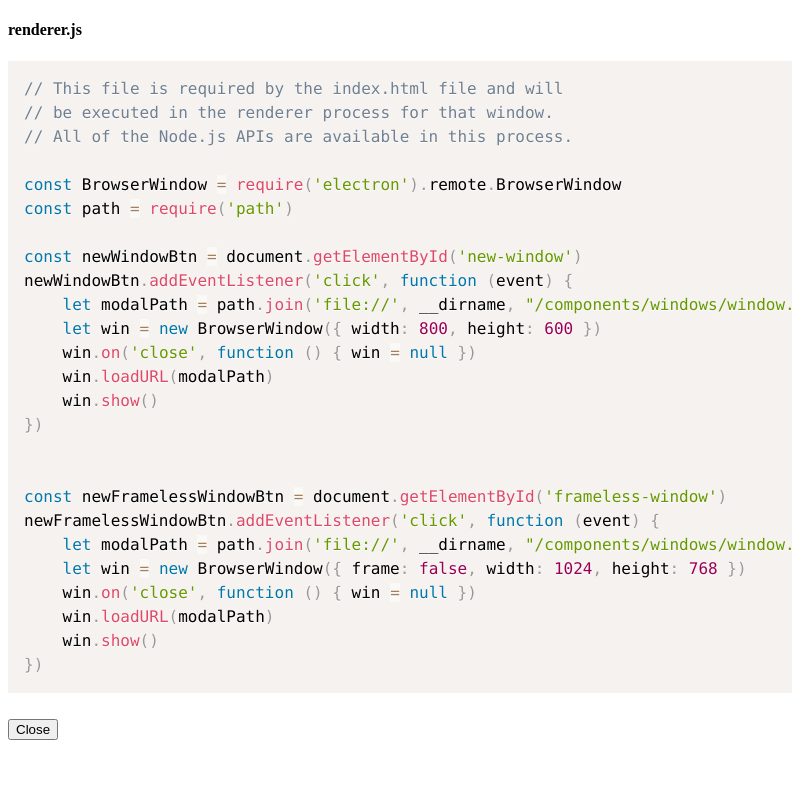
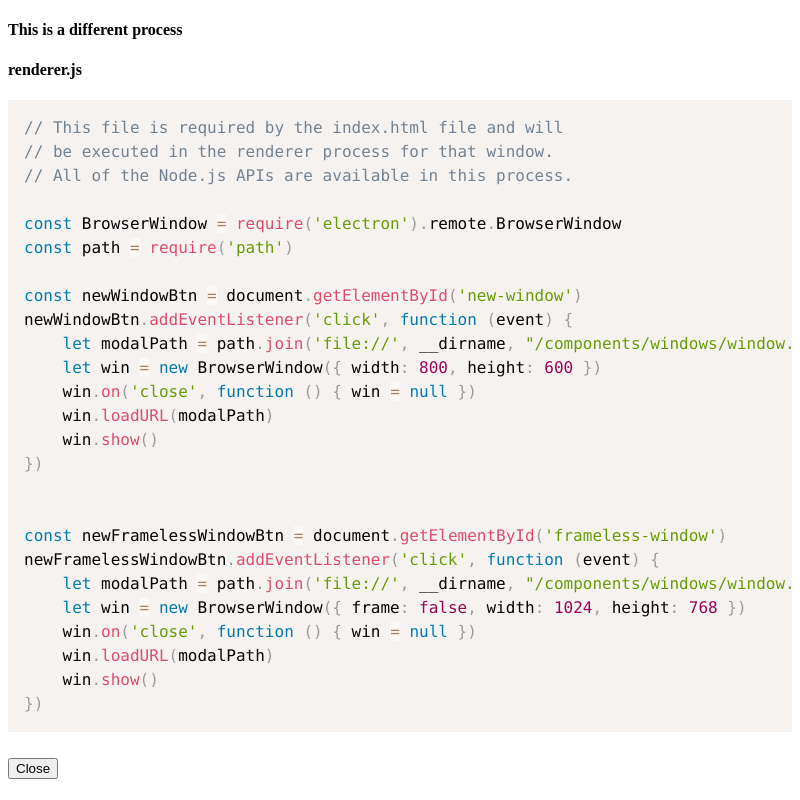
Before and after one commit to atlemagnussen/my-electron-test, an Electron app: page app/components/windows/window.html in a window 800 px wide. Drawn offline with Linux system fonts and the light colour scheme.

Commit message:
change some text

```diff
--- a/app/components/windows/window.html
+++ b/app/components/windows/window.html
@@ -8,6 +8,7 @@
         <script src="../../prism.js"></script>
     </head>
     <body>
+        <h4>This is a different process</h4>
         <h4>renderer.js</h4>
         <pre><code class="language-js">// This file is required by the index.html file and will
 // be executed in the renderer process for that window.
```
